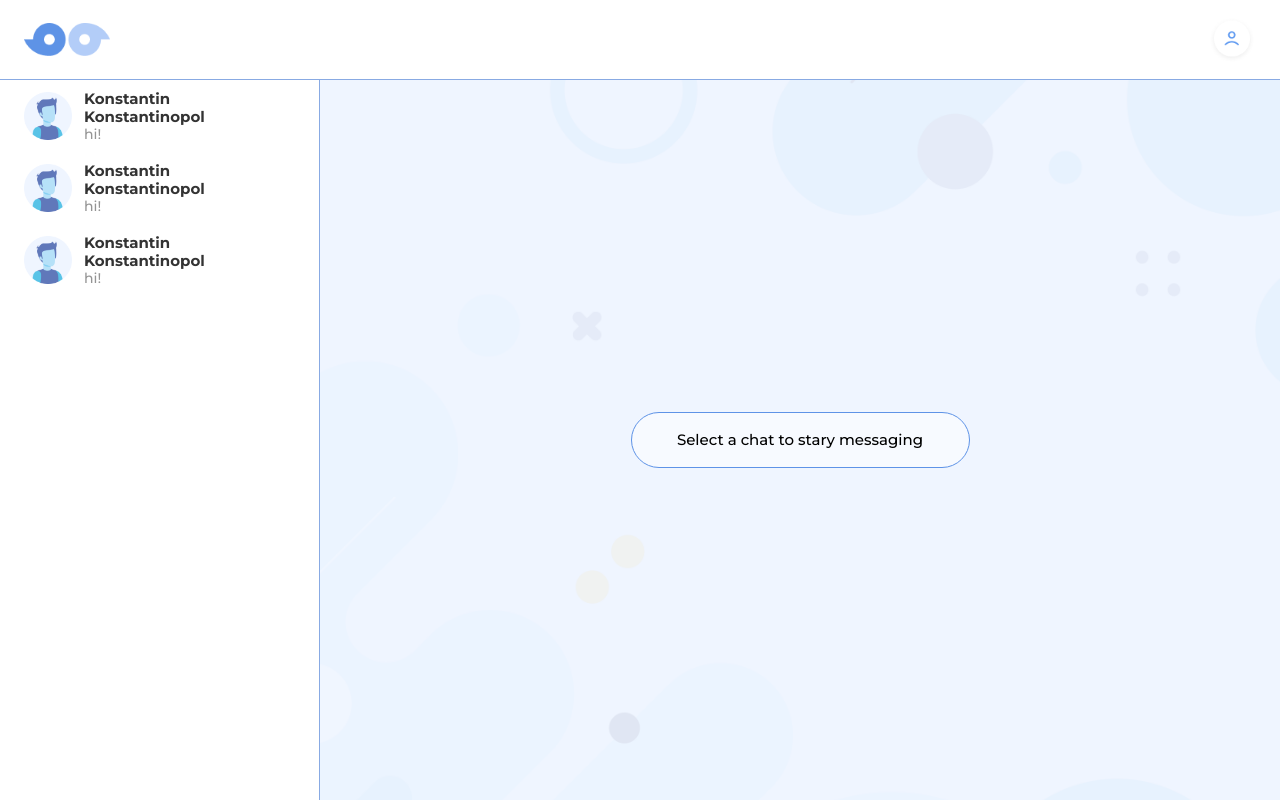
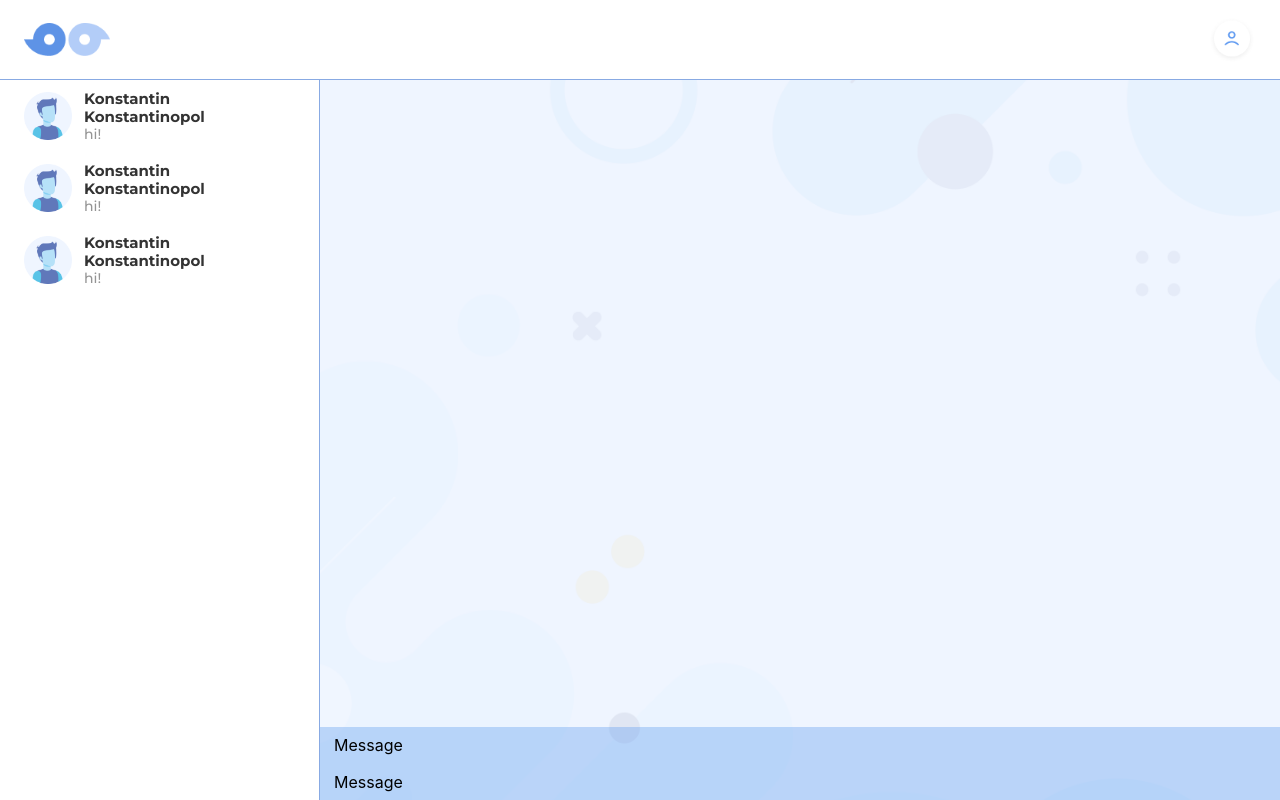
Before and after one commit to AndrushaPixeL/academy_ilink, a React (Create React App) app: page / in a window 1280 px wide. Both pictures are taken after typing "Sample", "Sample" into the empty fields and a click on the button "Login". Built offline with nearby package versions, Linux system fonts and the light colour scheme.

Commit message:
feat: checkpoint of the chat page layout

```diff
--- a/src/components/atoms/Chat/Chat.scss
+++ b/src/components/atoms/Chat/Chat.scss
@@ -3,7 +3,9 @@
   height: calc(100vh - 80px);
   background: url('../../../assets/images/ChatBackground.png') no-repeat center;
   background-size: cover;
-
+  display: flex;
+  justify-content: end;
+  flex-direction: column;
   @media (max-width: 700px) {
     display: none;
   }
@@ -15,3 +17,7 @@
   height: 100%;
   align-items: center;
 }
+
+.chats_myMessage {
+  width: 100%;
+}
--- a/src/components/atoms/Chat/Chat.tsx
+++ b/src/components/atoms/Chat/Chat.tsx
@@ -1,9 +1,11 @@
 import React, { FC } from 'react'
+import Message from '../Message/Message'
 import NoSelectChatNotice from '../NoSelectChatNotice/NoSelectChatNotice'
 import './Chat.scss'
 
 const Chats: FC = () => {
-  const noSelectedChat = true
+  const noSelectedChat = false
+
   return (
     <div className="chats">
       {noSelectedChat ? (
@@ -11,7 +13,14 @@ const Chats: FC = () => {
           <NoSelectChatNotice />
         </div>
       ) : (
-        <></>
+        <>
+          <div className="chats_myMessage">
+            <Message />
+          </div>
+          <div className="chats_myMessage">
+            <Message />
+          </div>
+        </>
       )}
     </div>
   )
--- /dev/null
+++ b/src/components/atoms/Message/Message.scss
@@ -0,0 +1,6 @@
+.message_container {
+  width: 100%;
+  height: max-content;
+  padding: 9px 14px;
+  background-color: rgba(104, 163, 240, 0.397);
+}
--- /dev/null
+++ b/src/components/atoms/Message/Message.tsx
@@ -0,0 +1,12 @@
+import React, { FC } from 'react'
+import './Message.scss'
+
+const Message: FC = () => {
+  return (
+    <div className="message_container">
+      <div className="message">Message</div>
+    </div>
+  )
+}
+
+export default Message
```
